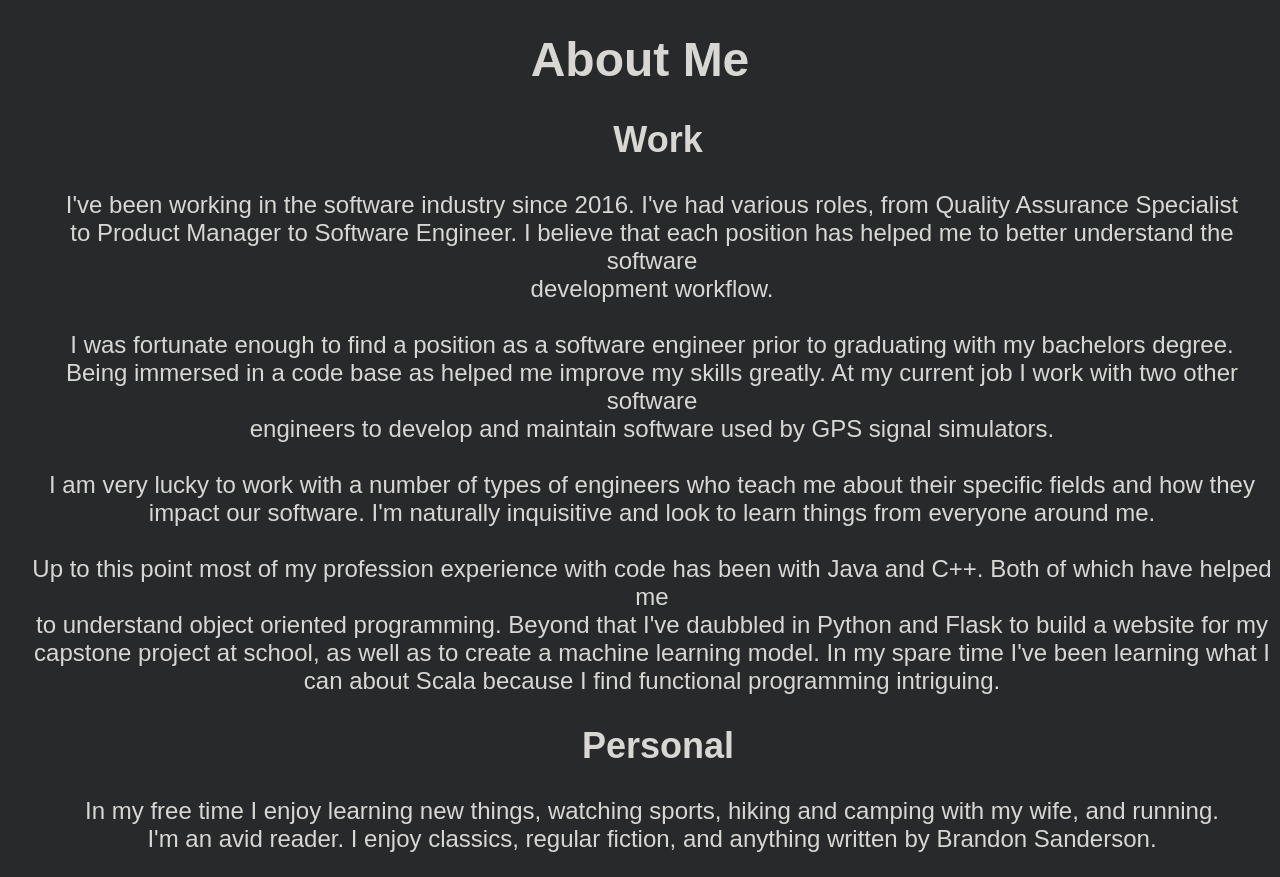
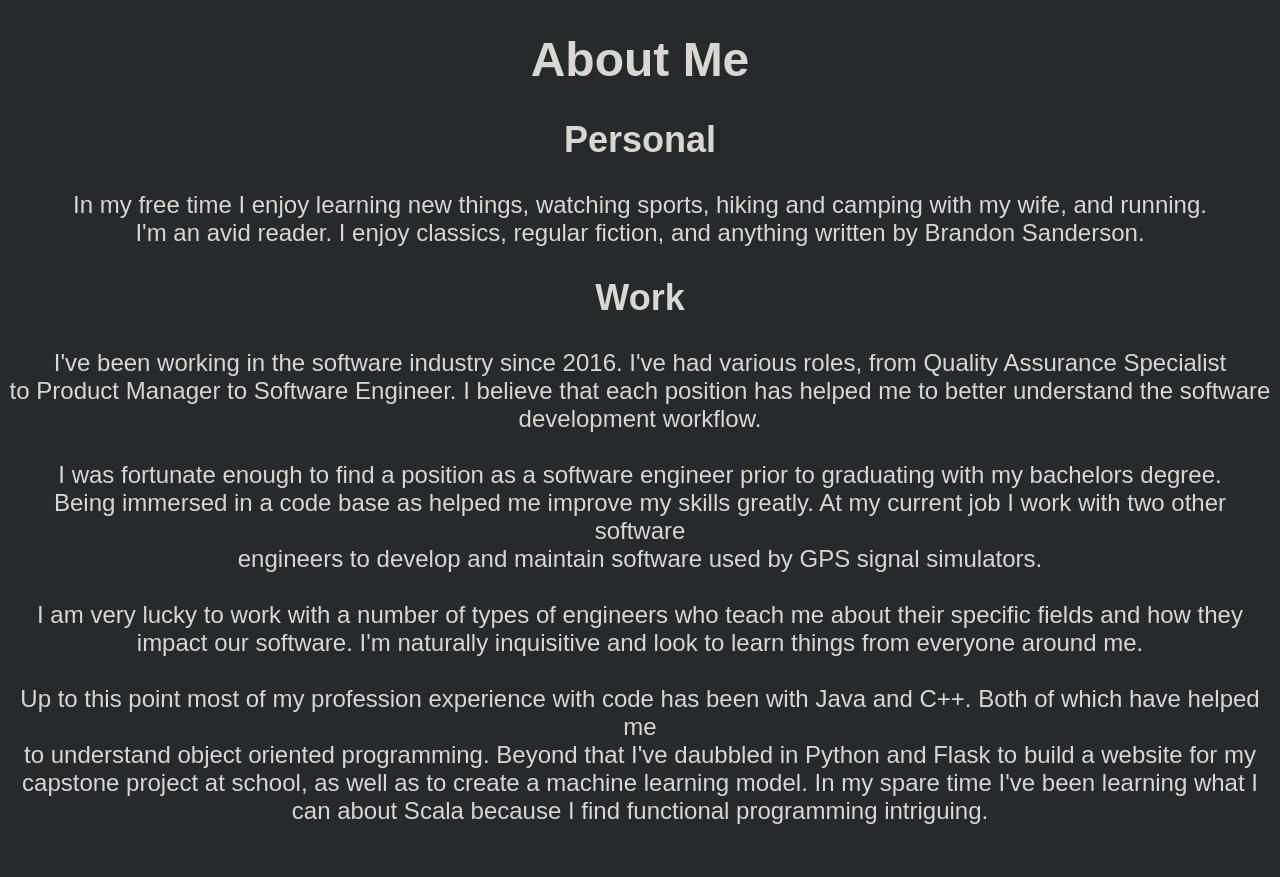
Before and after one commit to dupaxtax/dupaxtax.github.io, a plain HTML site: page about-me.html in a window 1280 px wide. After the commit the page ends 849 px from the top, so only its background shows below. Drawn offline with Linux system fonts and the light colour scheme.

Commit message:
Removed left shift for h2 and p tags

```diff
--- a/about-me.html
+++ b/about-me.html
@@ -10,6 +10,13 @@
             <h1>
                 About Me
             </h1>
+            <h2>
+                Personal
+            </h2>
+            <p>
+                In my free time I enjoy learning new things, watching sports, hiking and camping with my wife, and running. <br>
+                I'm an avid reader. I enjoy classics, regular fiction, and anything written by Brandon Sanderson. <br>
+            </p>
             <h2>
                 Work
             </h2>
@@ -30,12 +37,6 @@
                 capstone project at school, as well as to create a machine learning model. In my spare time I've been learning what I <br>
                 can about Scala because I find functional programming intriguing.
             </p>
-            <h2>
-                Personal
-            </h2>
-            <p>
-                In my free time I enjoy learning new things, watching sports, hiking and camping with my wife, and running. <br>
-                I'm an avid reader. I enjoy classics, regular fiction, and anything written by Brandon Sanderson. <br>
-            </p>
+
         </body>
     </html>
--- a/styles/main.css
+++ b/styles/main.css
@@ -5,17 +5,6 @@ body {
     font-size: 1.5rem;
     font-family: "Arial";
     background-color: #28292a;
-}
-
-h2 {
-    text-align: center;
-    font-family: "Arial";
-    padding-left: 1em;
-}
-
-p {
-    text-align: center;
-    padding-left: 1em;
 }
 
 #tanner-picture {
```
